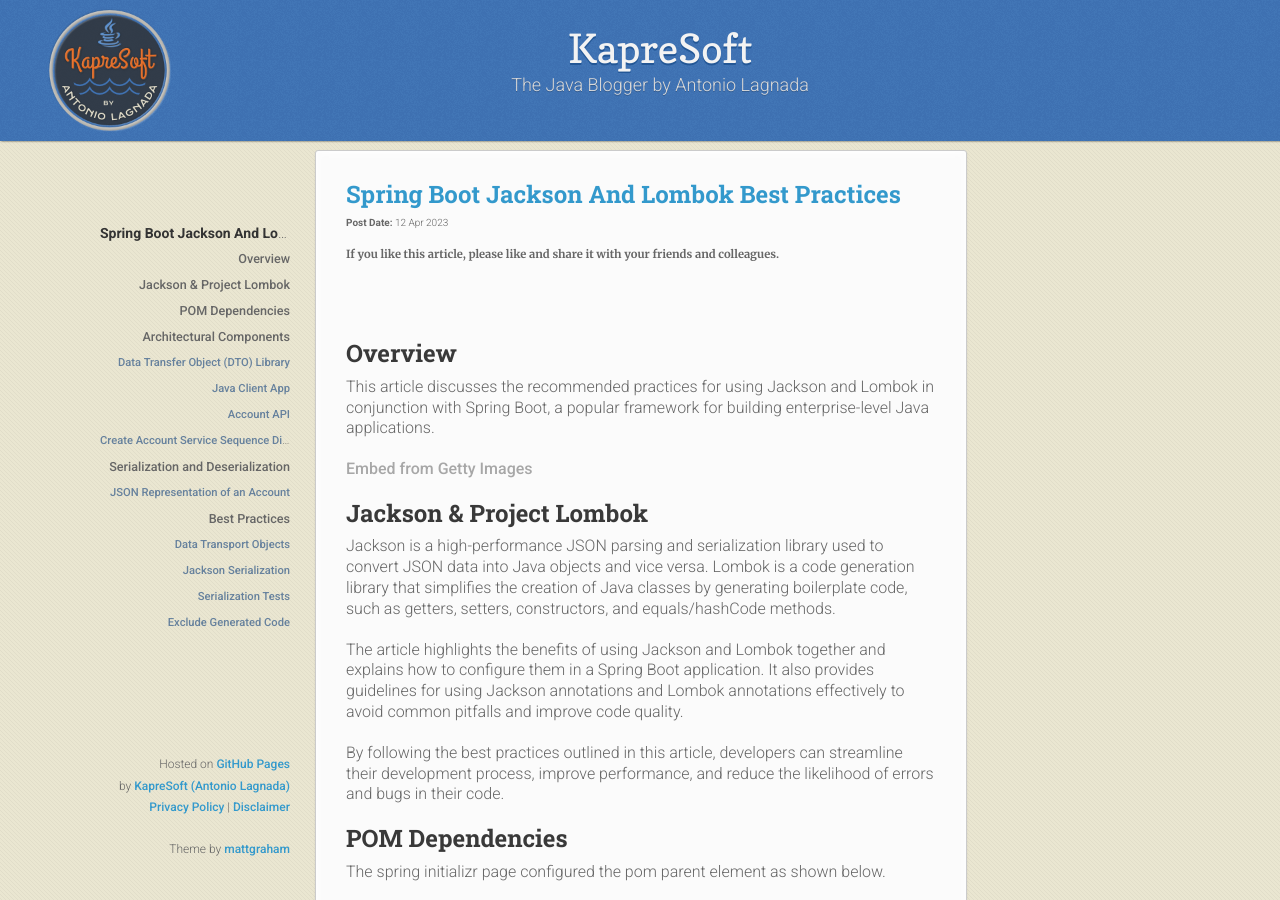
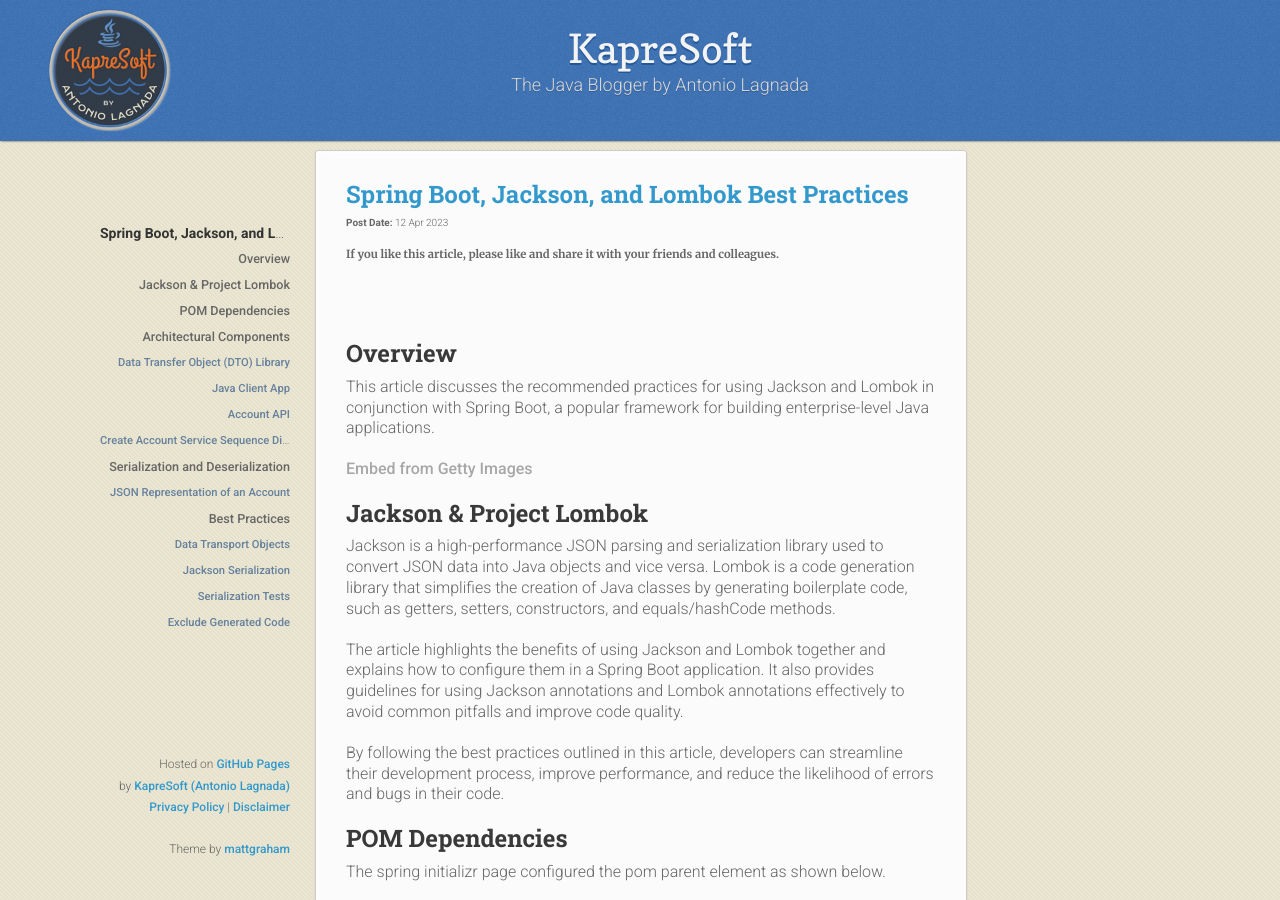
Before and after one commit to kapresoft/kapresoft.github.io, a Jekyll site: the page built from _posts/2023-04-12-spring-boot-jackson-and-lombok-best-practices.md, in a window 1280 px wide and 900 px high. Built offline with Jekyll 4.4.1, drawn with Linux system fonts in a browser that asks for light colours; our own code applies the rules of GitHub Pages for plain Markdown files; comment, search, counter and statistics services are not loaded.

```diff
--- a/_posts/2023-04-12-spring-boot-jackson-and-lombok-best-practices.md
+++ b/_posts/2023-04-12-spring-boot-jackson-and-lombok-best-practices.md
@@ -1,5 +1,5 @@
 ---
-title: "Spring Boot Jackson And Lombok Best Practices"
+title: "Spring Boot, Jackson, and Lombok Best Practices"
 title_style: title2
 canonical_url: https://www.kapresoft.com/java/2023/04/12/spring-boot-jackson-and-lombok-best-practices.html
 category: java
--- a/sitemap.xml
+++ b/sitemap.xml
@@ -141,6 +141,6 @@
     </url>
     <url>
         <loc>https://www.kapresoft.com/java/2023/04/12/spring-boot-jackson-and-lombok-best-practices.html</loc>
-        <lastmod>2023-04-12</lastmod>
+        <lastmod>2023-04-13</lastmod>
     </url>
 </urlset>
```
